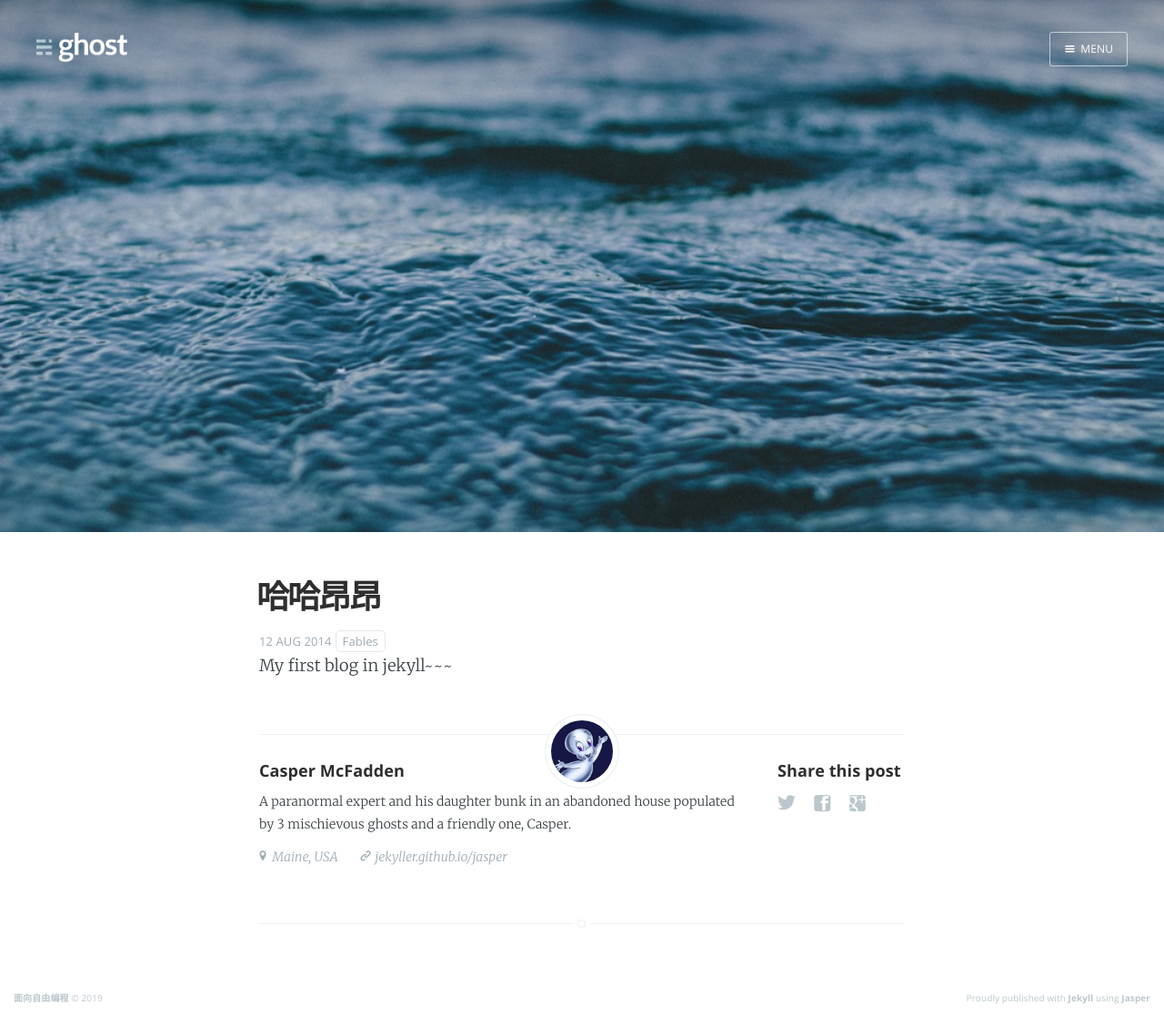
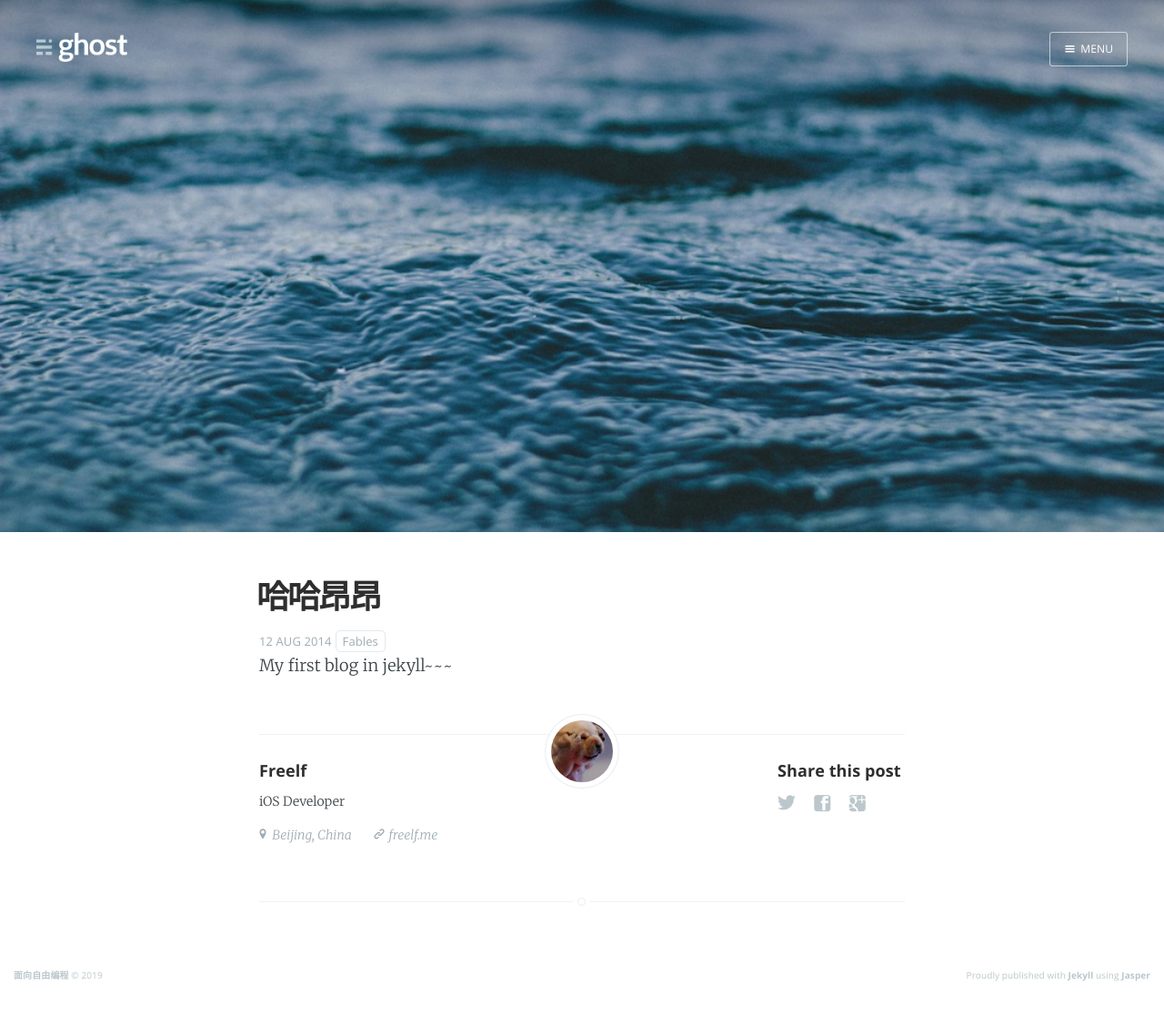
Before and after one commit to zhangdongpo/blog, a Jekyll site: the page built from _posts/2019-01-14-First-blog.md, in a window 1280 px wide. Shown: the whole page at 91% size. Built offline with Jekyll 4.4.1, drawn with Linux system fonts in a browser that asks for light colours; nearby versions of some CDN libraries; comment, search, counter and statistics services are not loaded; after the commit the page ends 1092 px from its top, so only the background shows below that.

Commit message:
modify author

```diff
--- a/_data/authors.yml
+++ b/_data/authors.yml
@@ -1,40 +1,8 @@
-casper:
-  username: casper
-  name: Casper McFadden
-  location: Maine, USA
-  url_full: http://jekyller.github.io/jasper/
-  url: jekyller.github.io/jasper
-  bio: A paranormal expert and his daughter bunk in an abandoned house populated by 3 mischievous ghosts and a friendly one, Casper.
-  assets: assets/images/casper.png
-lewis:
-  username: lewis
-  name: Lewis Carroll
-  location: Cheshire, England
-  url_full: http://jekyller.github.io/jasper/
-  url: jekyller.github.io/jasper
-  bio: My real name is Charles Lutwidge Dodgson, but people call me Lewis. I'm an English writer, mathematician, logician, Anglican deacon and photographer. People know me best for writing about Alice.
-  assets: assets/images/lewis.jpeg
-abraham:
-  username: abraham
-  name: Abraham Lincoln
-  location: Kentucky, USA
-  url_full: http://jekyller.github.io/jasper/
-  url: jekyller.github.io/jasper
-  bio: I was the 16th president of the USA until I was assassinated in April of 1963. I led the US through its Civil War - its bloodiest and greatest moral, constitutional and political crisis.
-  assets: assets/images/abraham.jpg
-edgar:
-  username: edgar
-  name: Edgar Rice Burroughs
-  location: Chicago, Illinois
-  url_full: http://jekyller.github.io/jasper/
-  url: jekyller.github.io/jasper
-  bio: I'm an American novelist, best known for my work writing about a brave jungle hero called Tarzan and his muse, Jane.
-  assets: assets/images/edgar.gif
-martin:
-  username: martin
-  name: Martin Luther King
-  location: Memphis, Tennessee
-  url_full: http://jekyller.github.io/jasper/
-  url: jekyller.github.io/jasper
-  bio: An American pastor, activist, humanitarian. People know me for leading the African-American Civil Rights movement using nonviolent civil disobedience.
-  assets: assets/images/martin.jpg
+Freelf:
+  username: Freelf
+  name: Freelf
+  location: Beijing, China
+  url_full: https://freelf.me
+  url: freelf.me
+  bio: iOS Developer
+  assets: assets/images/freelf.jpg
--- a/_posts/2019-01-14-First-blog.md
+++ b/_posts/2019-01-14-First-blog.md
@@ -7,8 +7,8 @@ date: 2014-08-12 10:18:00
 tags: fables
 subclass: "post tag-test tag-content"
 logo: "assets/images/ghost.png"
-author: casper
-categories: casper
+author: Freelf
+categories: Freelf
 ---
 
 My first blog in jekyll~~~
```
Also changed, not shown: assets/images/casper.png (deleted), assets/images/freelf.jpg (added).
